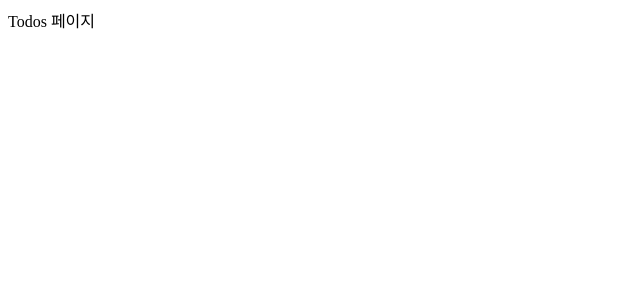
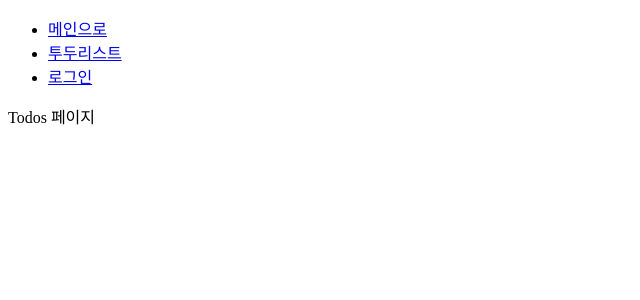
Before and after one commit to somn45/next-todo-chart, a Next.js app: page /todos in a window 1280 px wide. Shown: the top 300 px of the page, without its empty margins (0-640 px from the left). Built offline with nearby package versions, Linux system fonts and the light colour scheme.

Commit message:
feat : 홈 페이지에 임시 네비게이션 추가

```diff
--- /dev/null
+++ b/src/app/(private)/layout.tsx
@@ -0,0 +1,26 @@
+import Link from "next/link";
+
+export default function ProtectedLayout({
+  children,
+}: Readonly<{ children: React.ReactNode }>) {
+  return (
+    <>
+      <header>
+        <nav>
+          <ul>
+            <li>
+              <Link href="/">메인으로</Link>
+            </li>
+            <li>
+              <Link href="/todos">투두리스트</Link>
+            </li>
+            <li>
+              <Link href="/login">로그인</Link>
+            </li>
+          </ul>
+        </nav>
+      </header>
+      <main>{children}</main>
+    </>
+  );
+}
--- /dev/null
+++ b/src/app/(private)/page.tsx
@@ -0,0 +1,3 @@
+export default function Home() {
+  return <div>Home 페이지</div>;
+}
--- a/src/app/page.tsx
+++ /dev/null
@@ -1,6 +0,0 @@
-import { getMockData } from "@/apis/getMockData";
-
-export default async function Home() {
-  const mockData = await getMockData();
-  return <h1>Hello World</h1>;
-}
```
